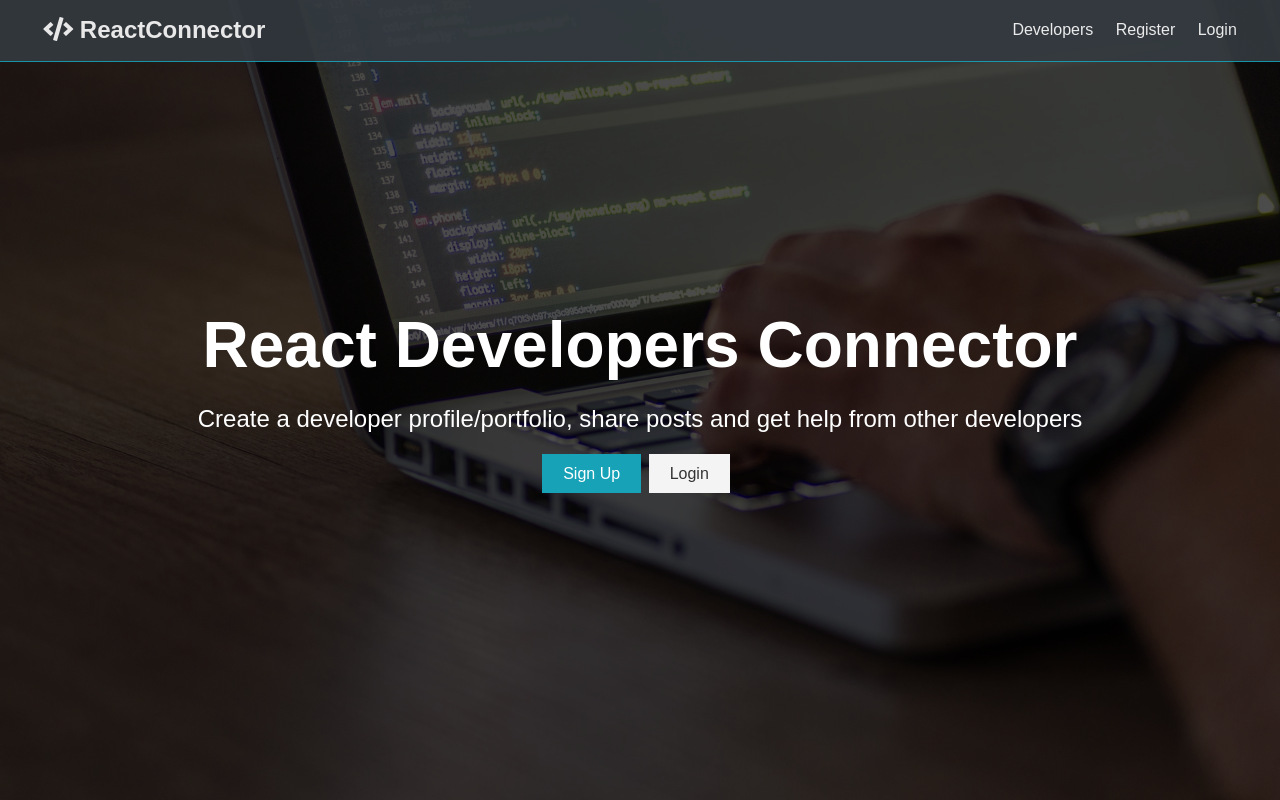
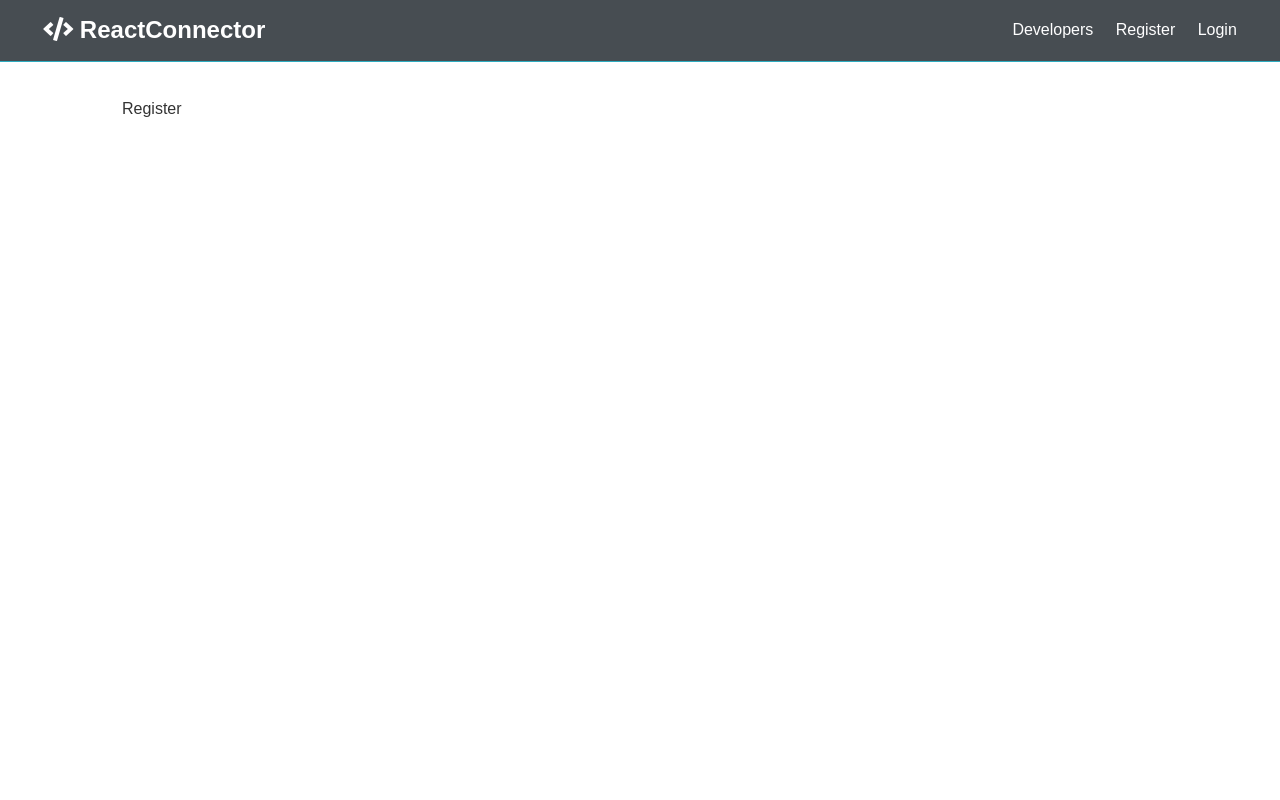
Before and after one commit to kachumahara/social-app, a React (Create React App) app in the folder client/: page /register in a window 1280 px wide. Built offline with nearby package versions, Linux system fonts and the light colour scheme.

Commit message:
added router,  auth login and regiter components

```diff
--- a/client/src/App.js
+++ b/client/src/App.js
@@ -1,12 +1,23 @@
 import React, { Fragment } from "react";
-import "./App.css";
+import { BrowserRouter as Router, Route, Switch } from "react-router-dom";
 import Navbar from "./components/layout/Navbar";
 import Landing from "./components/layout/Landing";
+import Register from "./components/auth/Register";
+import Login from "./components/auth/Login";
+import "./App.css";
 
 const App = () => (
-  <Fragment>
-    <Navbar />
-    <Landing />
-  </Fragment>
+  <Router>
+    <Fragment>
+      <Navbar />
+      <Route exact path="/" component={Landing} />
+      <section className="container">
+        <Switch>
+          <Route exact path="/register" component={Register} />
+          <Route exact path="/login" component={Login} />
+        </Switch>
+      </section>
+    </Fragment>
+  </Router>
 );
 export default App;
--- /dev/null
+++ b/client/src/components/auth/Login.js
@@ -0,0 +1,7 @@
+import React from "react";
+
+const login = () => {
+  return <div>Login</div>;
+};
+
+export default login;
--- /dev/null
+++ b/client/src/components/auth/Register.js
@@ -0,0 +1,7 @@
+import React from "react";
+
+const Register = () => {
+  return <div>Register</div>;
+};
+
+export default Register;
--- a/client/src/components/layout/Landing.js
+++ b/client/src/components/layout/Landing.js
@@ -1,21 +1,23 @@
 import React from "react";
+import { Link } from "react-router-dom";
 
 const Landing = () => (
-  <section class="landing">
-    <div class="dark-overlay">
-      <div class="landing-inner">
-        <h1 class="x-large">React Developers Connector</h1>
-        <p class="lead">
+  <section className="landing">
+    <div className="dark-overlay">
+      <div className="landing-inner">
+        <h1 className="x-large">React Developers Connector</h1>
+        <p className="lead">
           Create a developer profile/portfolio, share posts and get help from
           other developers
         </p>
-        <div class="buttons">
-          <a href="register.html" class="btn btn-primary">
+        <div className="buttons">
+          <Link to="/register" className="btn btn-primary">
             Sign Up
-          </a>
-          <a href="login.html" class="btn btn-light">
+          </Link>
+
+          <Link to="/login" className="btn btn-light">
             Login
-          </a>
+          </Link>
         </div>
       </div>
     </div>
--- a/client/src/components/layout/Navbar.js
+++ b/client/src/components/layout/Navbar.js
@@ -1,21 +1,22 @@
 import React from "react";
+import { Link } from "react-router-dom";
 
 const Navbar = () => (
   <nav class="navbar bg-dark">
     <h1>
-      <a href="index.html">
-        <i class="fas fa-code"></i> ReactConnector
-      </a>
+      <Link to="/">
+        <i className="fas fa-code" /> ReactConnector
+      </Link>
     </h1>
     <ul>
       <li>
-        <a href="profiles.html">Developers</a>
+        <a href="!#">Developers</a>
       </li>
       <li>
-        <a href="register.html">Register</a>
+        <Link to="/register">Register</Link>
       </li>
       <li>
-        <a href="login.html">Login</a>
+        <Link to="/login">Login</Link>
       </li>
     </ul>
   </nav>
```
Also changed, not shown: client/src/img/images.jpg (added), client/src/img/reactimg.jpg (added).
